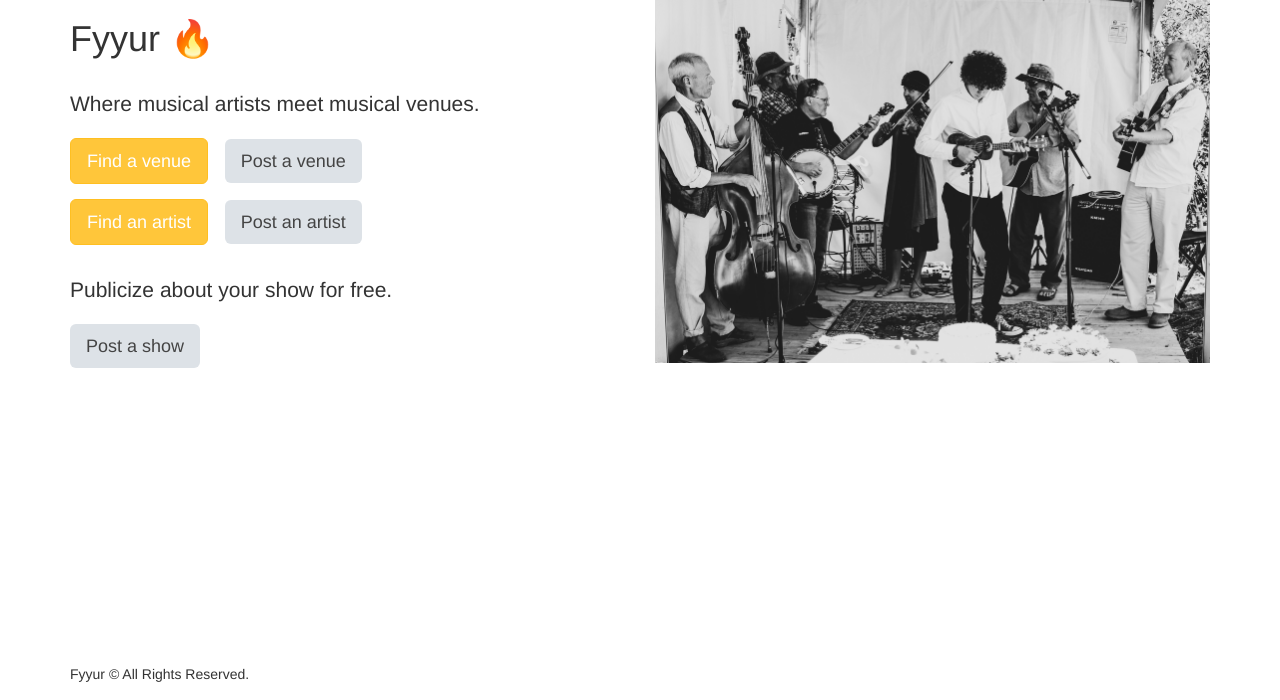
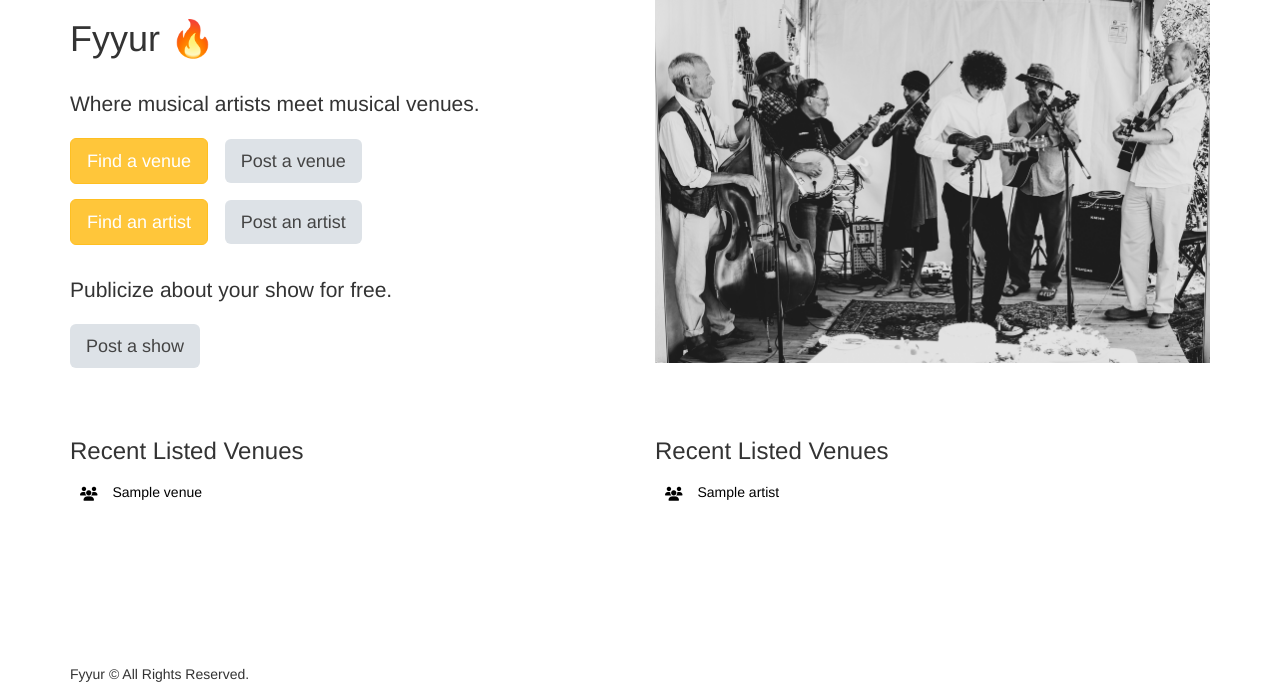
Before and after one commit to uchchhwash/fyyur-artist-booking-site, a Flask app: page / in a window 1280 px wide. Shown: the part 81-781 px from the top of the page. Run offline with Flask 2, Linux system fonts and the light colour scheme; tables that the repository leaves empty hold one stand-in row (values such as "Sample post"); some libraries are stand-ins or nearby versions.

Commit message:
Standout recent listed artist & venues completed

```diff
--- a/app.py
+++ b/app.py
@@ -4,11 +4,11 @@ import babel
 from flask import Flask, render_template, request, Response, flash, redirect, url_for
 from flask_moment import Moment
 from flask_sqlalchemy import SQLAlchemy
-from sqlalchemy import func
+from sqlalchemy import func, desc
 from flask_wtf import Form
 from forms import *
 from models import *
-
+recent_data_offset = 3
 def format_datetime(value, format='medium'):
   date = dateutil.parser.parse(value)
   if format == 'full':
@@ -21,7 +21,23 @@ app.jinja_env.filters['datetime'] = format_datetime
 #Controllers
 @app.route('/')
 def index():
-  return render_template('pages/home.html')
+  venues = Venue.query.order_by(desc(Venue.id)).limit(recent_data_offset)
+  venue_data = []
+  for v in venues:
+    venue_data.append({
+        "id": v.id,
+        "name": v.name
+    })
+
+  artists = Artist.query.order_by(desc(Artist.id)).limit(recent_data_offset)
+  artist_data = []
+  for artist in artists:
+    artist_data.append({
+        "id": artist.id,
+        "name": artist.name
+    })
+
+  return render_template('pages/home.html',venues=venue_data, artists=artist_data)
 
 #venues#
 #all Venues
@@ -239,9 +255,7 @@ def delete_venue(venue_id):
 #all artists
 @app.route('/artists')
 def artists():
-  # TODO: replace with real data returned from querying the database
   data = []
-
   artists = Artist.query.all()
 
   for artist in artists:
--- a/templates/pages/home.html
+++ b/templates/pages/home.html
@@ -18,9 +18,47 @@
 			<a href="/shows/create"><button class="btn btn-default btn-lg">Post a show</button></a>
 		</h3>
 	</div>
+
 	<div class="col-sm-6 hidden-sm hidden-xs">
 		<img id="front-splash" src="{{ url_for('static',filename='img/front-splash.jpg') }}"
 			alt="Front Photo of Musical Band" />
 	</div>
 </div>
+<br>
+<br>
+
+<div class="row">
+	<div class="col-sm-6">
+		<h3>Recent Listed Venues</h3>
+		<ul class="items">
+			{% for venue in venues %}
+			<li>
+				<a href="/venues/{{ venue.id }}">
+					<i class="fas fa-users"></i>
+					<div class="item">
+						<h5>{{ venue.name }}</h5>
+					</div>
+				</a>
+			</li>
+			{% endfor %}
+		</ul>
+	</div>
+	<div class="col-sm-6">
+		<h3>Recent Listed Venues</h3>
+		<ul class="items">
+			{% for artist in artists %}
+			<li>
+				<a href="/artists/{{ artist.id }}">
+					<i class="fas fa-users"></i>
+					<div class="item">
+						<h5>{{ artist.name }}</h5>
+					</div>
+				</a>
+			</li>
+			{% endfor %}
+		</ul>
+	</div>
+
+
+</div>
 {% endblock %}
```
Also changed, not shown: config.py (line endings or trailing spaces).
